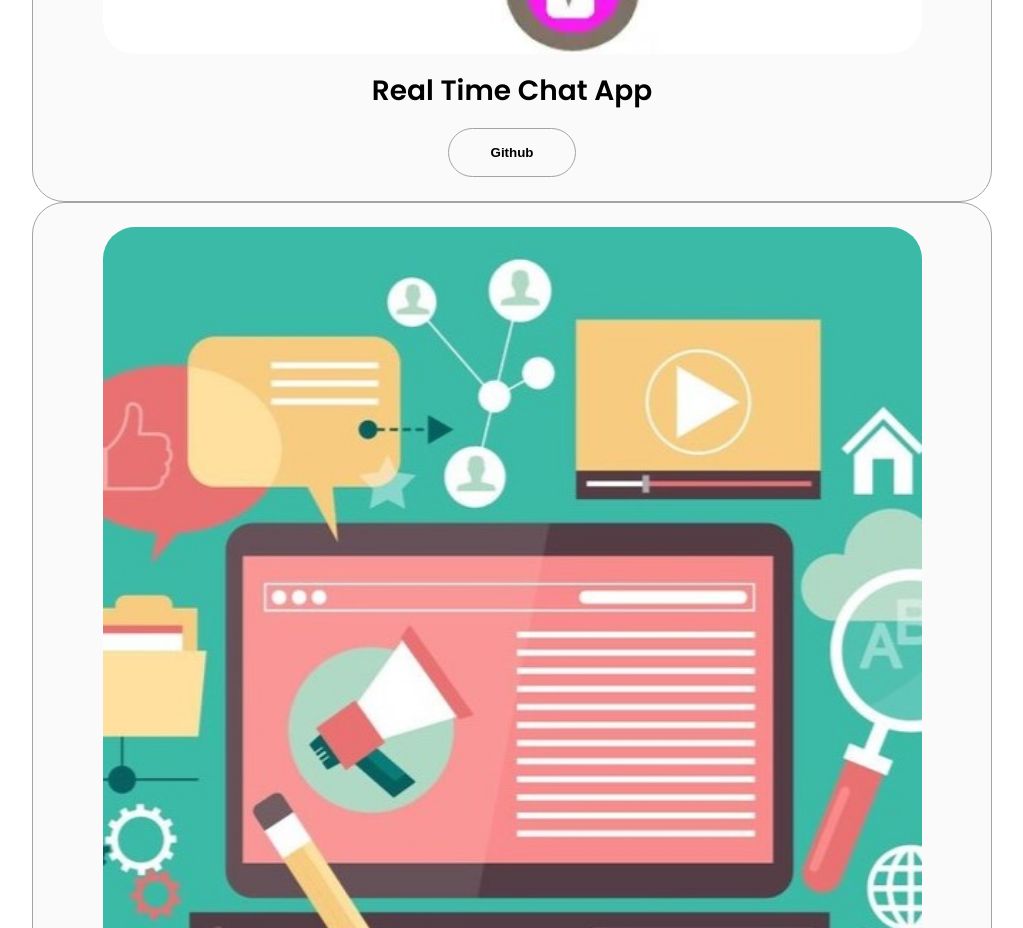
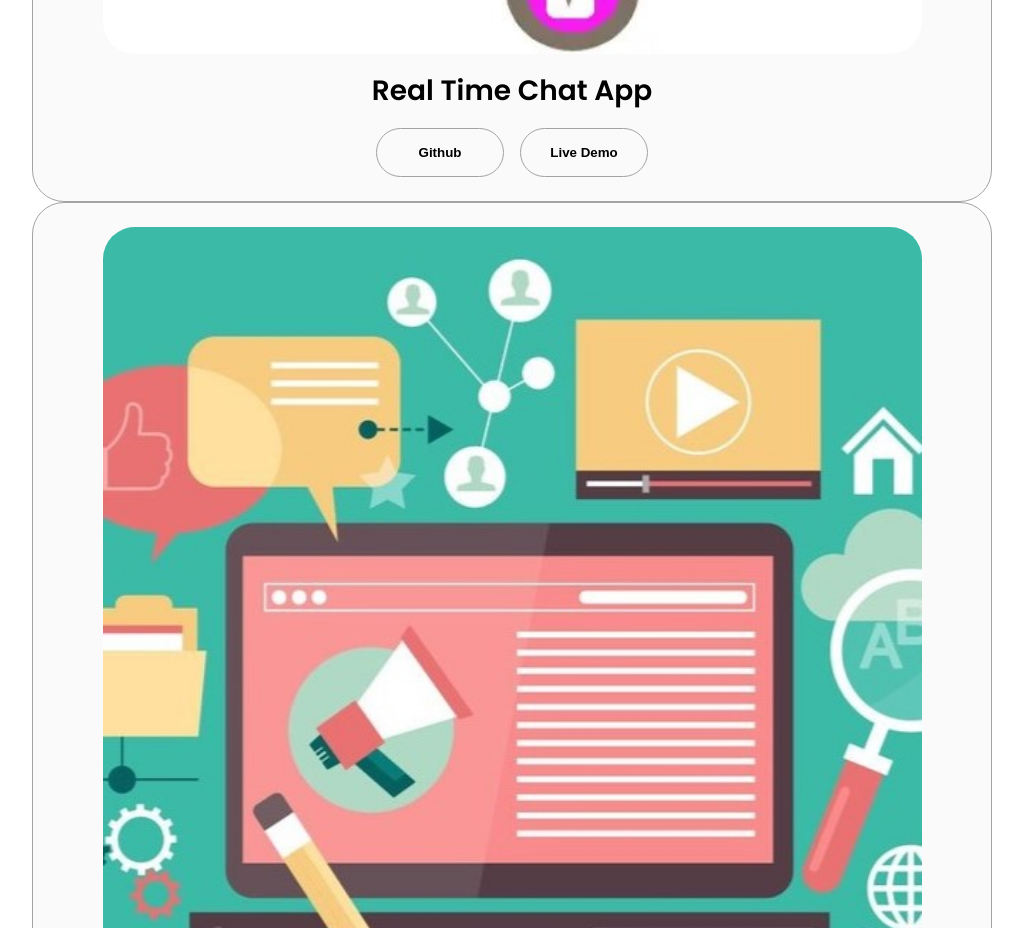
Before and after one commit to kailasdumane/Personal-Portfolio, a website: page index.html in a window 1280 px wide. Shown: the part 3440-4368 px from the top of the page, without its empty margins (128-1151 px from the left). Drawn offline with Linux system fonts and the light colour scheme.

Commit message:
added real-time-chat-app proect

```diff
--- a/index.html
+++ b/index.html
@@ -346,12 +346,12 @@
               >
                 Github
               </button>
-              <!-- <button
+              <button
                 class="btn btn-color-2 project-btn"
-                onclick="location.href='https://github.com/'"
+                onclick="location.href='https://djangoapp-ca5fa38398f8.herokuapp.com/'"
               >
                 Live Demo
-              </button> -->
+              </button>
             </div>
           </div>
           <div class="details-container color-container">
```
